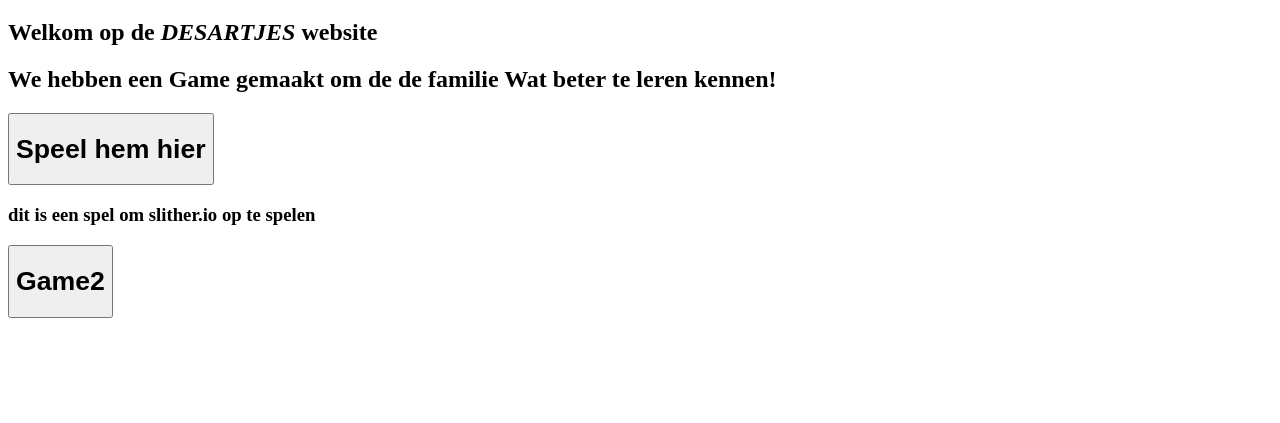
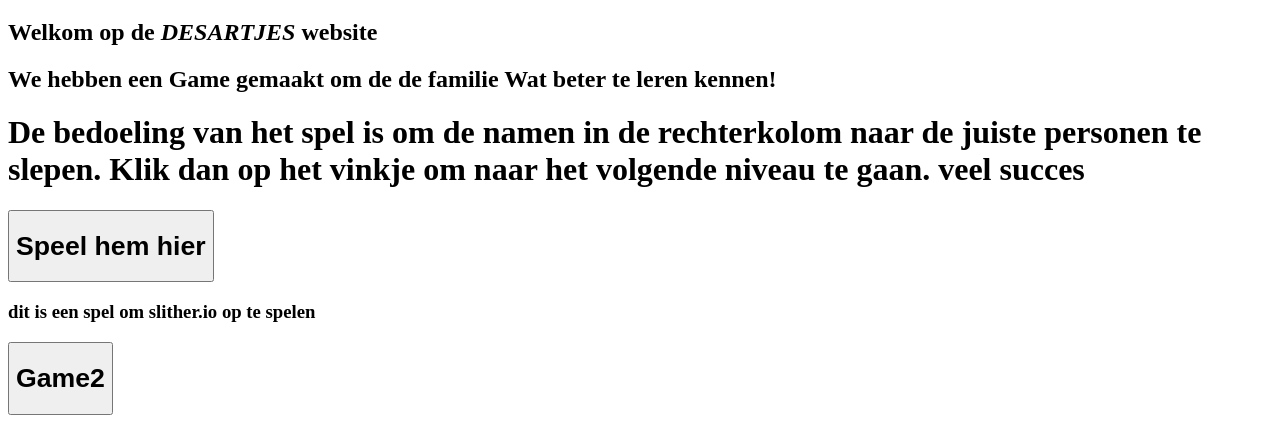
Before and after one commit to PimWilTaart125/Desartjes, a plain HTML site: page index.html in a window 1280 px wide. Shown: the part 949-1372 px from the top of the page. Before the commit the page ends 1275 px from the top, so only its background shows below. Drawn offline with Linux system fonts and the light colour scheme.

Commit message:
Update index.html

```diff
--- a/index.html
+++ b/index.html
@@ -6,6 +6,7 @@
    <h1>Hallo</h1>
    <h2><strong>Welkom op de <em>DESARTJES</em> website</strong></h2>
    <h2><strong>We hebben een Game gemaakt om de de familie Wat beter te leren kennen!</strong></h2>
+    <h1>De bedoeling van het spel is om de namen in de rechterkolom naar de juiste personen te slepen. Klik dan op het vinkje om naar het volgende niveau te gaan. veel succes</h1>
    <a href="https://pimwiltaart125.github.io/Desartjes/Game.html">
      <button><h1><Strong>Speel hem hier</Strong></h1></button>
    </a>
```
